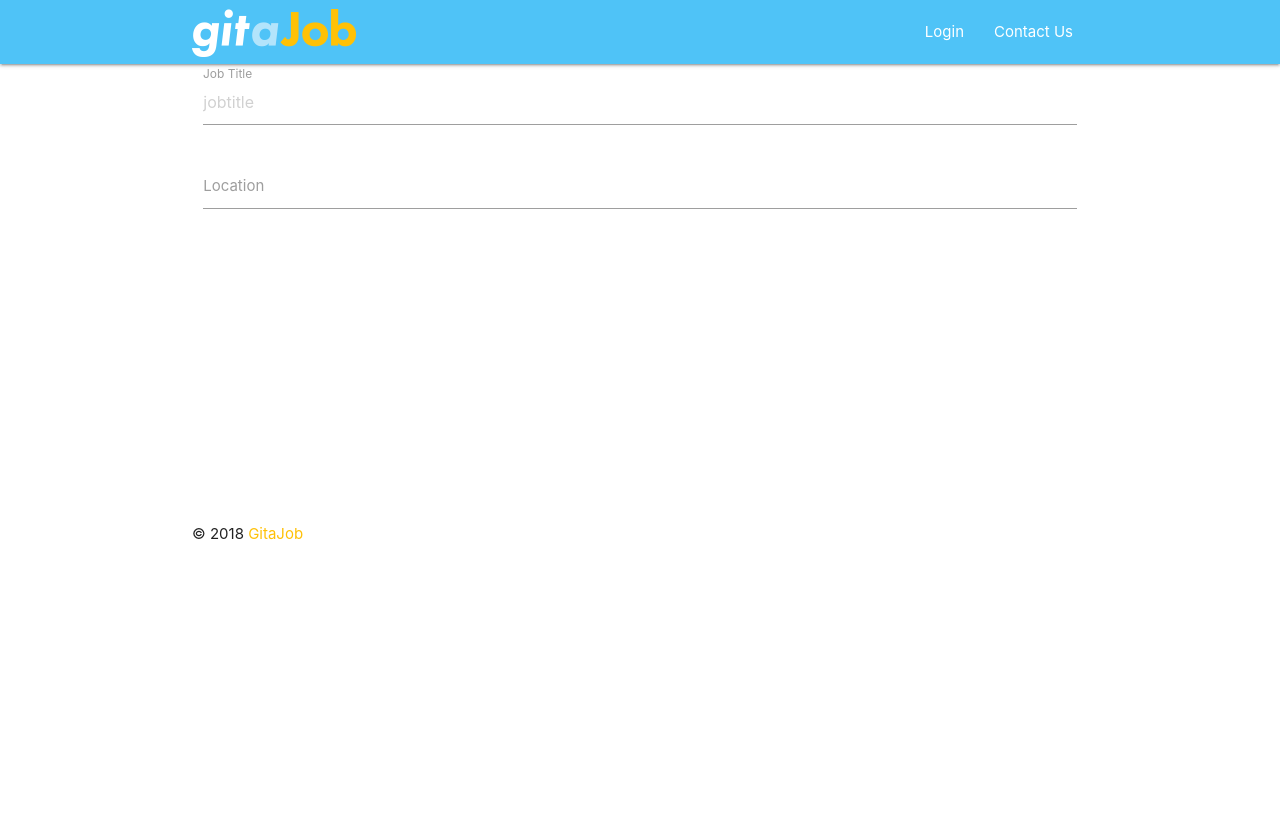
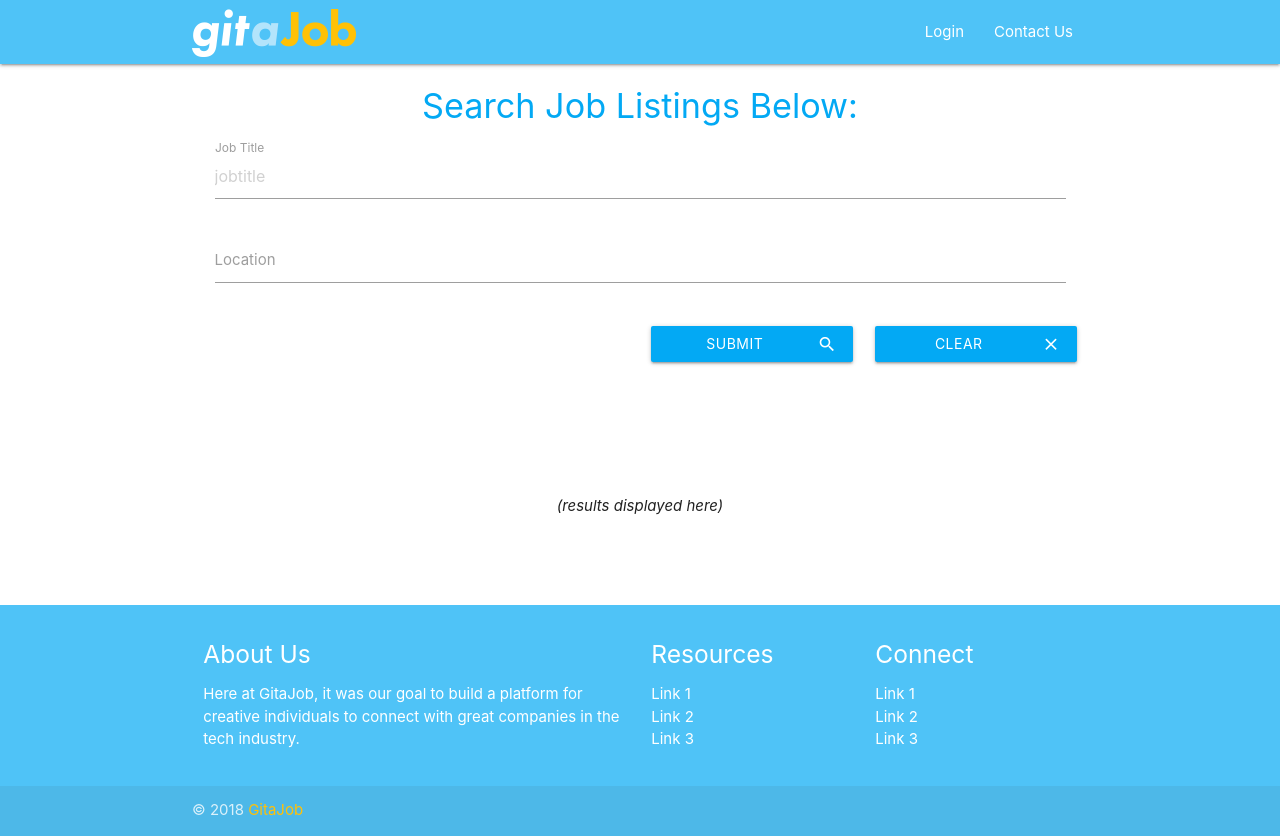
Before and after one commit to uniqueregina666/project2group6, a website: page public/html/indeed.html in a window 1280 px wide. Before the commit the page ends 800 px from the top, so only its background shows below. Drawn offline with nearby package versions, Linux system fonts and the light colour scheme.

Commit message:
job listing search page + css update

```diff
--- a/public/css/style.css
+++ b/public/css/style.css
@@ -28,3 +28,7 @@
 .card-panel {
   width: 100%;
 }
+
+.btn {
+  width: 100%;
+}
--- a/public/html/indeed.html
+++ b/public/html/indeed.html
@@ -10,8 +10,9 @@
   <link href="../css/materialize.css" type="text/css" rel="stylesheet" media="screen,projection"/>
   <link href="../css/style.css" type="text/css" rel="stylesheet" media="screen,projection"/>
   <script src="http://ajax.googleapis.com/ajax/libs/jquery/1.8.2/jquery.min.js"></script>
+
+  <!-- script -->
   <script src="../js/indeed.js"></script>
-
     <script type="text/javascript">
         var indeed_client = new Indeed("YOUR_PUBLISHER_NUMBER");
         indeed_client.search({
@@ -42,10 +43,14 @@
       <a href="#" data-target="nav-mobile" class="sidenav-trigger"><i class="material-icons">menu</i></a>
     </div>
   </nav>
+
+  <!-- form & buttons section -->
   <div class="container">
-    <div class="row">
+
+    <!-- indeed form -->
+    <div class="row center">
+      <h4 class="header center"><span class="light-blue-text">Search Job Listings Below:</span></h4>
       <form class="col s12">
-          <div class="row">
           <div class="input-field col s12">
             <input placeholder="jobtitle" id="jobtitle" type="text" class="validate">
             <label for="jobtitle">Job Title </label>
@@ -54,10 +59,37 @@
             <input id="location" type="text" class="validate">
             <label for="location">Location</label>
           </div>
+      </form>
+    </div>
+
+    <!-- submit | clear buttons -->
+    <div class="row center">
+      <div class="col s12 m6"></div>
+      <div class="col s12 m3">
+        <a href="#" class="waves-effect waves-light light-blue btn"><i class="material-icons right">search</i>submit</a>
+      </div>
+      <div class="col s12 m3">
+        <a href="#" class="waves-effect waves-light light-blue btn"><i class="material-icons right">clear</i>clear</a>
       </div>
     </div>
+    <br><br><br>
+
   </div>
-        </form>
+
+  <!-- form results display -->
+  <div class="container">
+    <div class="row center">
+      <br><br><i>(results displayed here)</i><br><br><br><br>
+    </div>
+  </div>
+
+  <!-- footer -->
+  <footer class="page-footer light-blue lighten-2">
+    <div class="container">
+      <div class="row">
+        <div class="col l6 s12">
+          <h5 class="white-text">About Us</h5>
+          <p class="white-text">Here at GitaJob, it was our goal to build a platform for creative individuals to connect with great companies in the tech industry.</p>
         </div>
         <div class="col l3 s12">
           <h5 class="white-text">Resources</h5>
```
Lines whose indentation alone changed are shown as unchanged.
